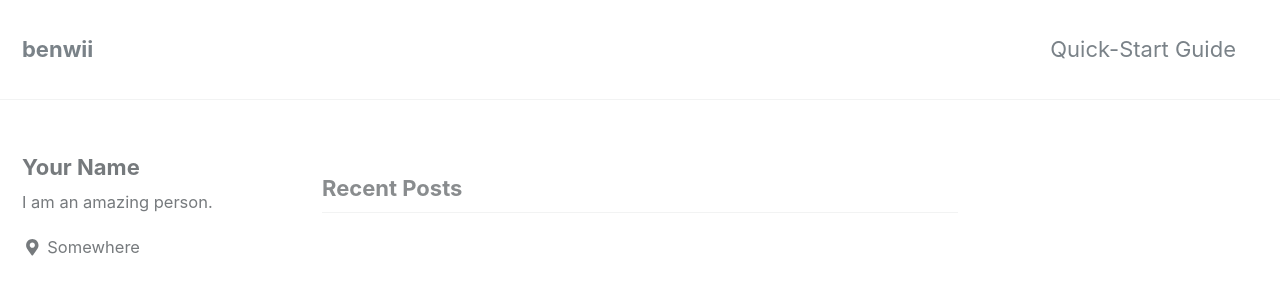
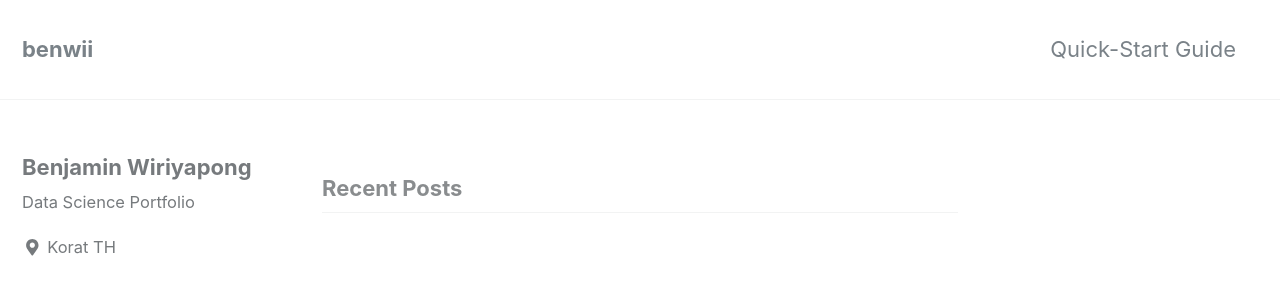
Before and after one commit to benjaminsw/benjaminsw.github.io, a Jekyll site: the page built from index.html, in a window 1280 px wide and 900 px high. Shown: the top 300 px of the window. Built offline with Jekyll 4.4.1, drawn with Linux system fonts in a browser that asks for light colours; nearby versions of some CDN libraries; the list of posts is cut into pages by our own code.

Commit message:
update config.yml file

```diff
--- a/_config.yml
+++ b/_config.yml
@@ -12,7 +12,7 @@ locale                   : "en-US"
 title                    : "benwii"
 title_separator          : "-"
 name                     : "Benjamin Wiriyapong"
-description              : "An amazing website."
+description              : "Data Science Portfolio"
 url                      : # the base hostname & protocol for your site e.g. "https://mmistakes.github.io"
 baseurl                  : # the subpath of your site, e.g. "/blog"
 repository               : # GitHub username/repo-name e.g. "mmistakes/minimal-mistakes"
@@ -84,10 +84,10 @@ analytics:
 
 # Site Author
 author:
-  name             : "Your Name"
+  name             : "Benjamin Wiriyapong"
   avatar           : # path of avatar image, e.g. "/assets/images/bio-photo.jpg"
-  bio              : "I am an amazing person."
-  location         : "Somewhere"
+  bio              : "Data Science Portfolio"
+  location         : "Korat TH"
   email            :
   uri              :
   home             : # null (default), "absolute or relative url to link to author home"
@@ -253,3 +253,11 @@ defaults:
       comments: # true
       share: true
       related: true
+
+# _pages
+  - scope:
+      path: ""
+      type: pages
+    values:
+      layout: single
+      author_profile: true
```
